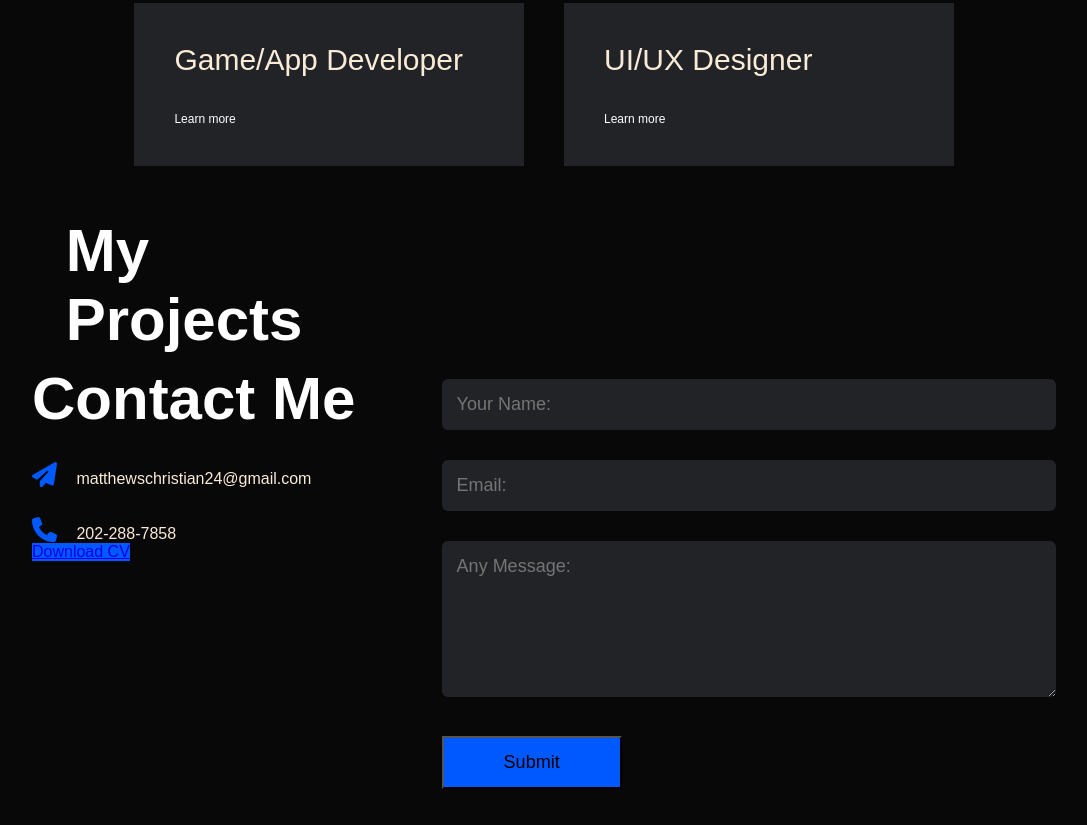
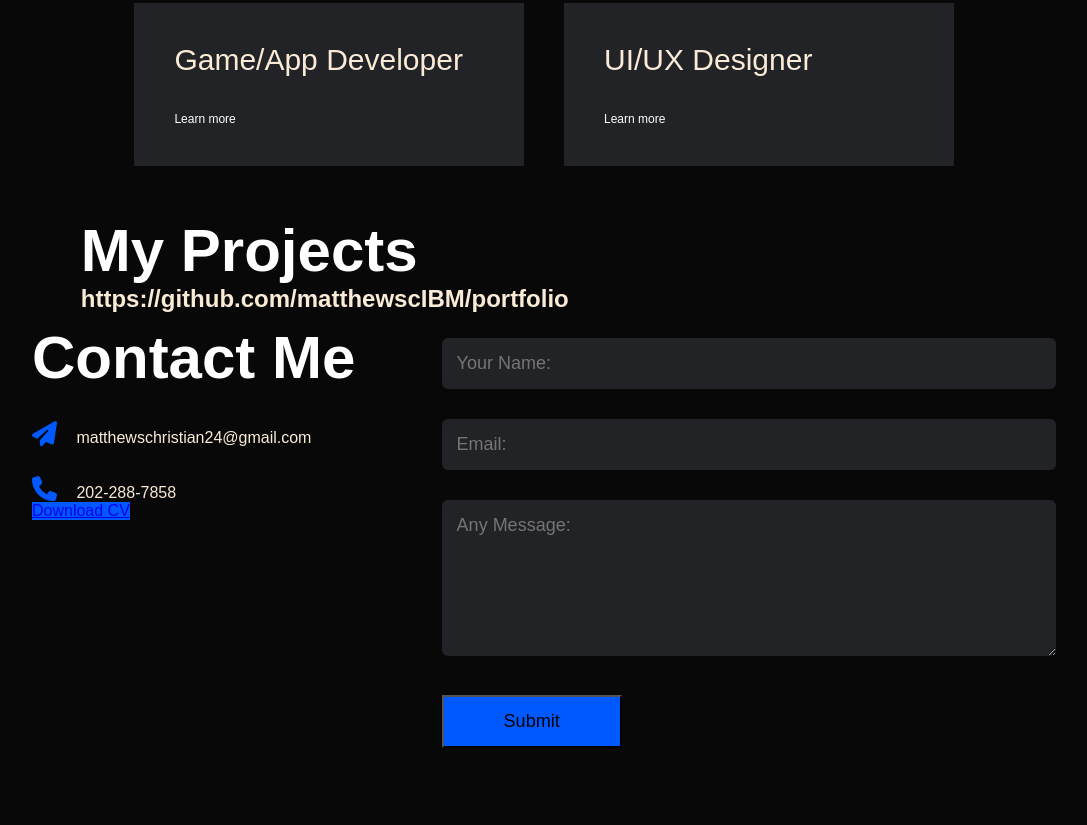
Before and after one commit to matthewscIBM/portfolio, a plain HTML site: page index.html in a window 1280 px wide. Shown: the part 1974-2799 px from the top of the page, without its empty margins (96-1183 px from the left). After the commit the page ends 2772 px from the top, so only its background shows below. Drawn offline with Linux system fonts and the light colour scheme.

Commit message:
index.html

```diff
--- a/index.html
+++ b/index.html
@@ -103,6 +103,9 @@
     <div id="portfolio">
         <div class="container">
             <h1 class="sub-title">My Projects</h1>
+            <div>
+                <h2>https://github.com/matthewscIBM/portfolio</h2>
+            </div>
         </div>
     </div>
 
```
